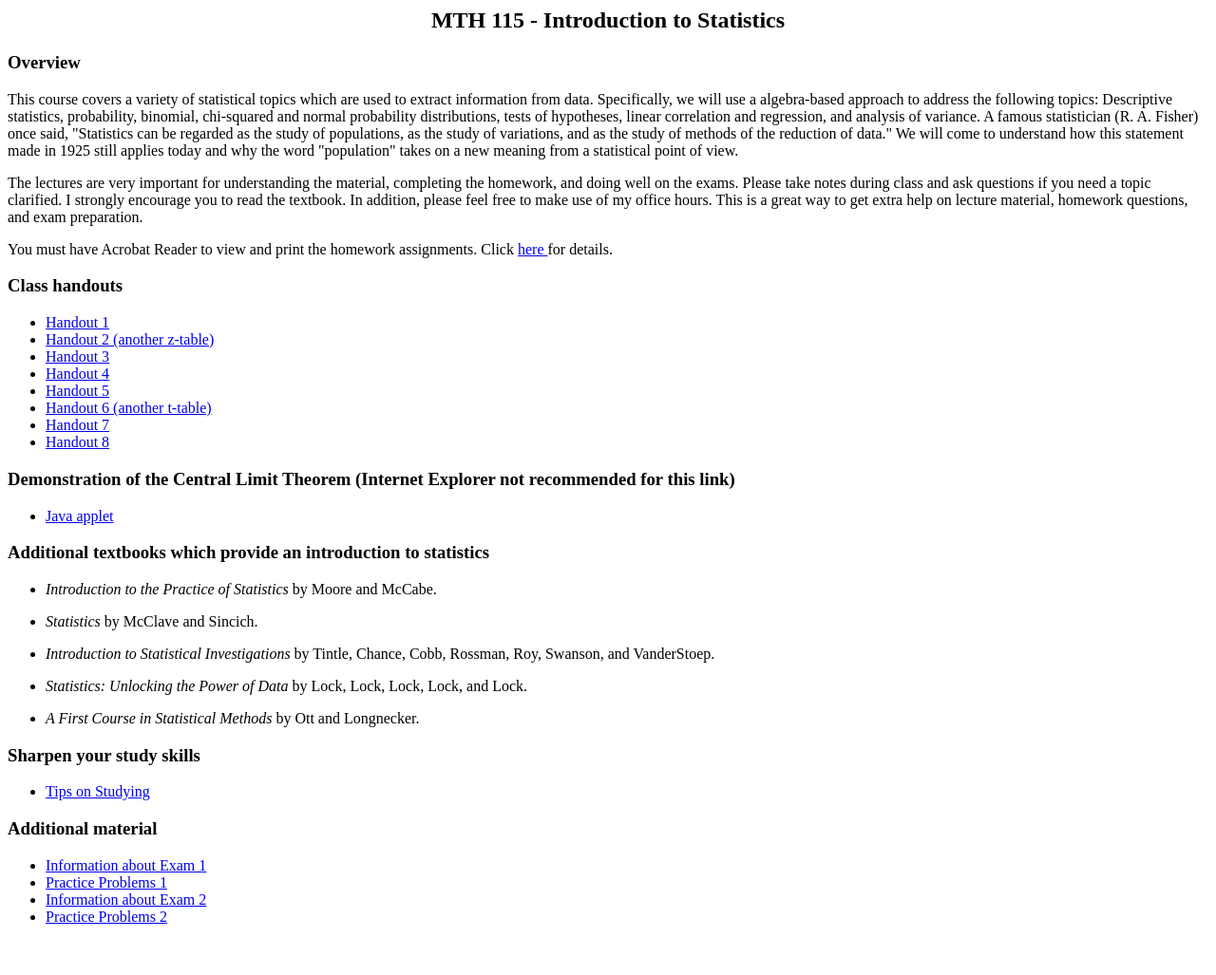
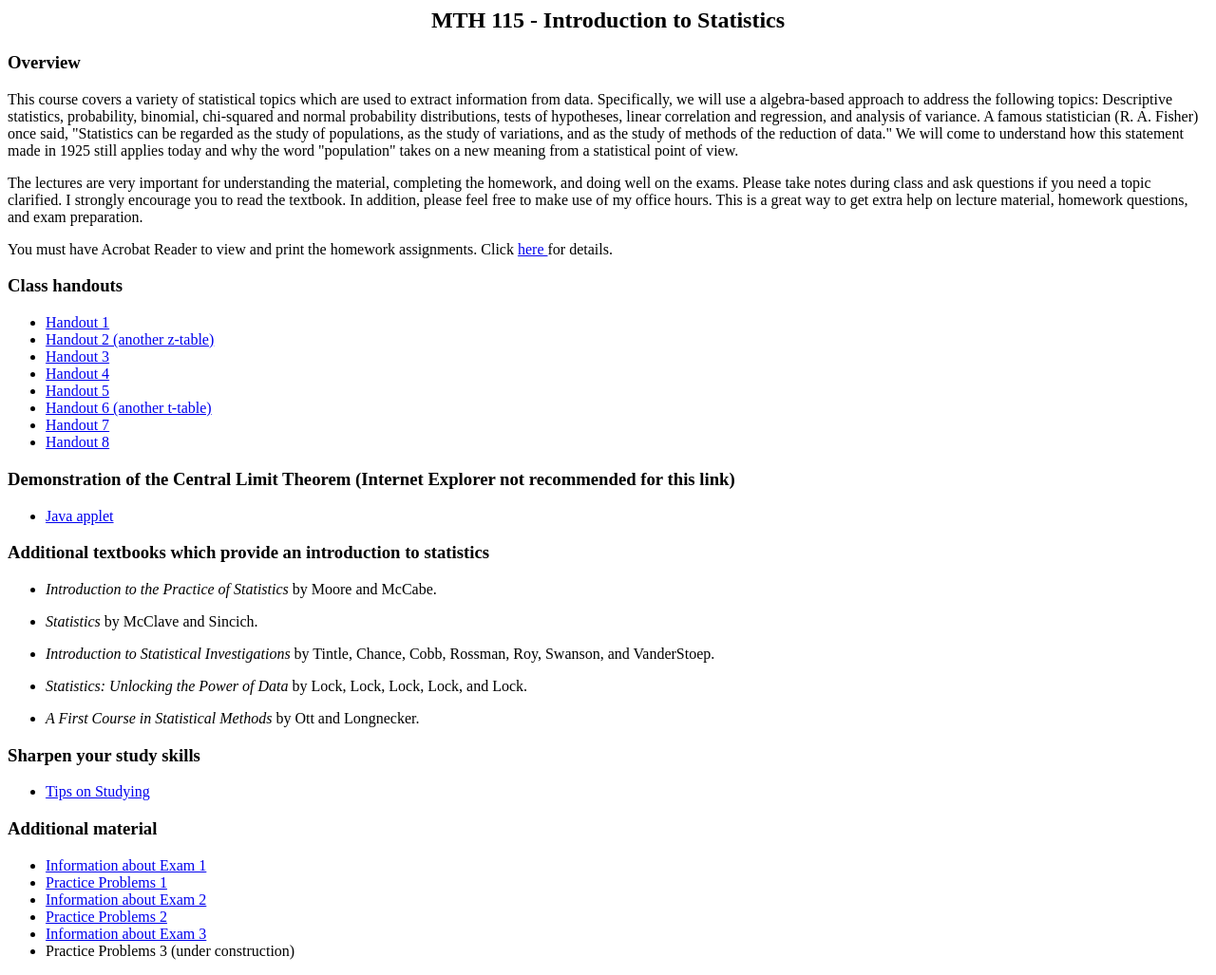
Before and after one commit to bburch674/bburch674.github.io, a plain HTML site: page MTH115.html in a window 1280 px wide. Shown: the whole page at 95% size. Before the commit the page ends 991 px from the top, so only its background shows below. Drawn offline with Linux system fonts and the light colour scheme.

Commit message:
Update MTH115.html

```diff
--- a/MTH115.html
+++ b/MTH115.html
@@ -128,6 +128,8 @@ You must have Acrobat Reader to view and print the homework assignments.  Click
 <li> <a href="115Prac1F22.pdf"> Practice Problems 1</a>
 <li> <a href="115exam2info.pdf"> Information about Exam 2 </a>
 <li> <a href="115Prac2F22.pdf"> Practice Problems 2</a>
+<li> <a href="115exam3info.pdf"> Information about Exam 3 </a>
+<li> Practice Problems 3 (under construction) </a>
 <!--
 <li> <a href="275prac2F20.pdf"> Practice Problems #2</a>
 <li> <a href="275prac3F20.pdf"> Practice Problems #3</a>
```
